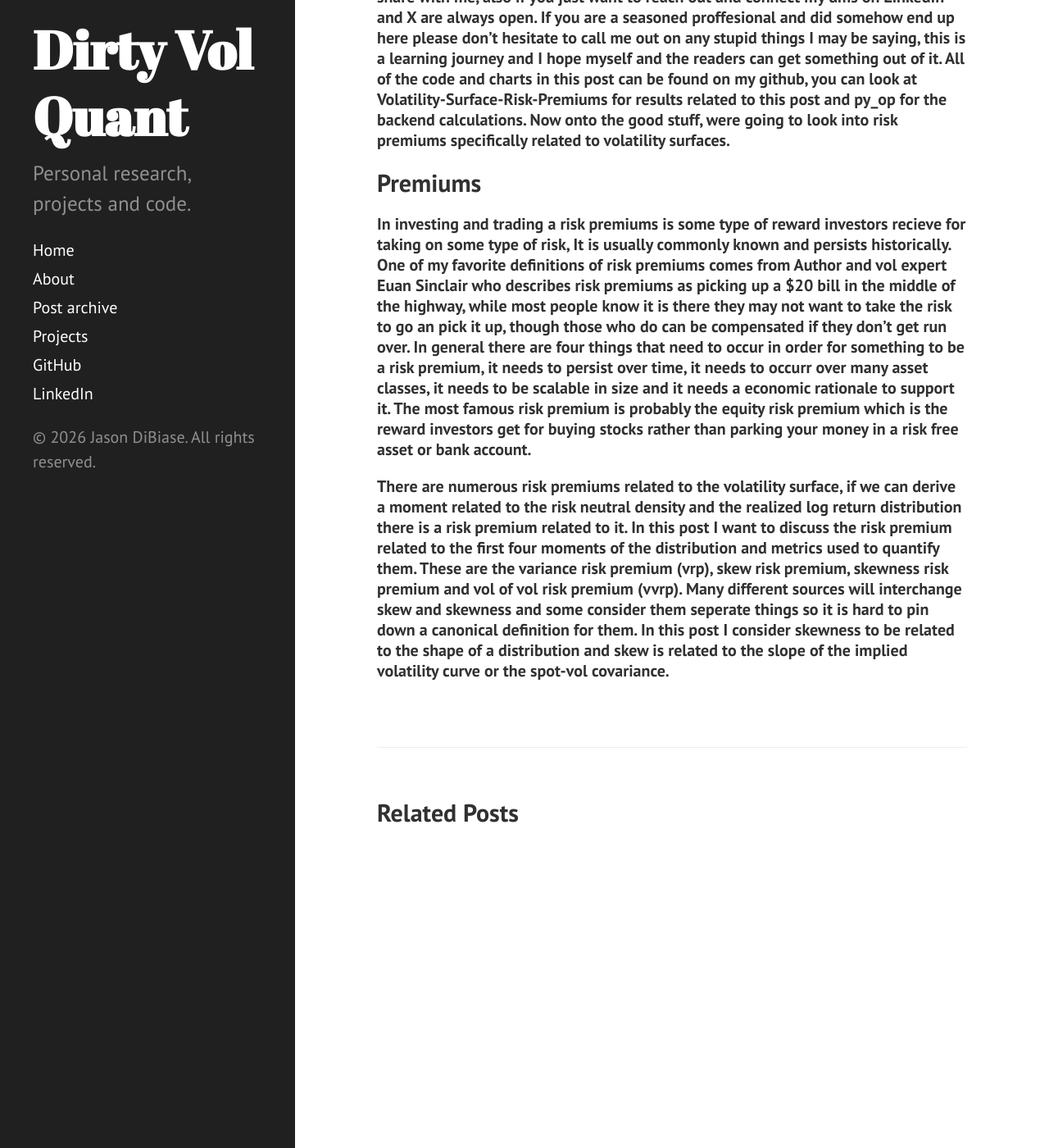
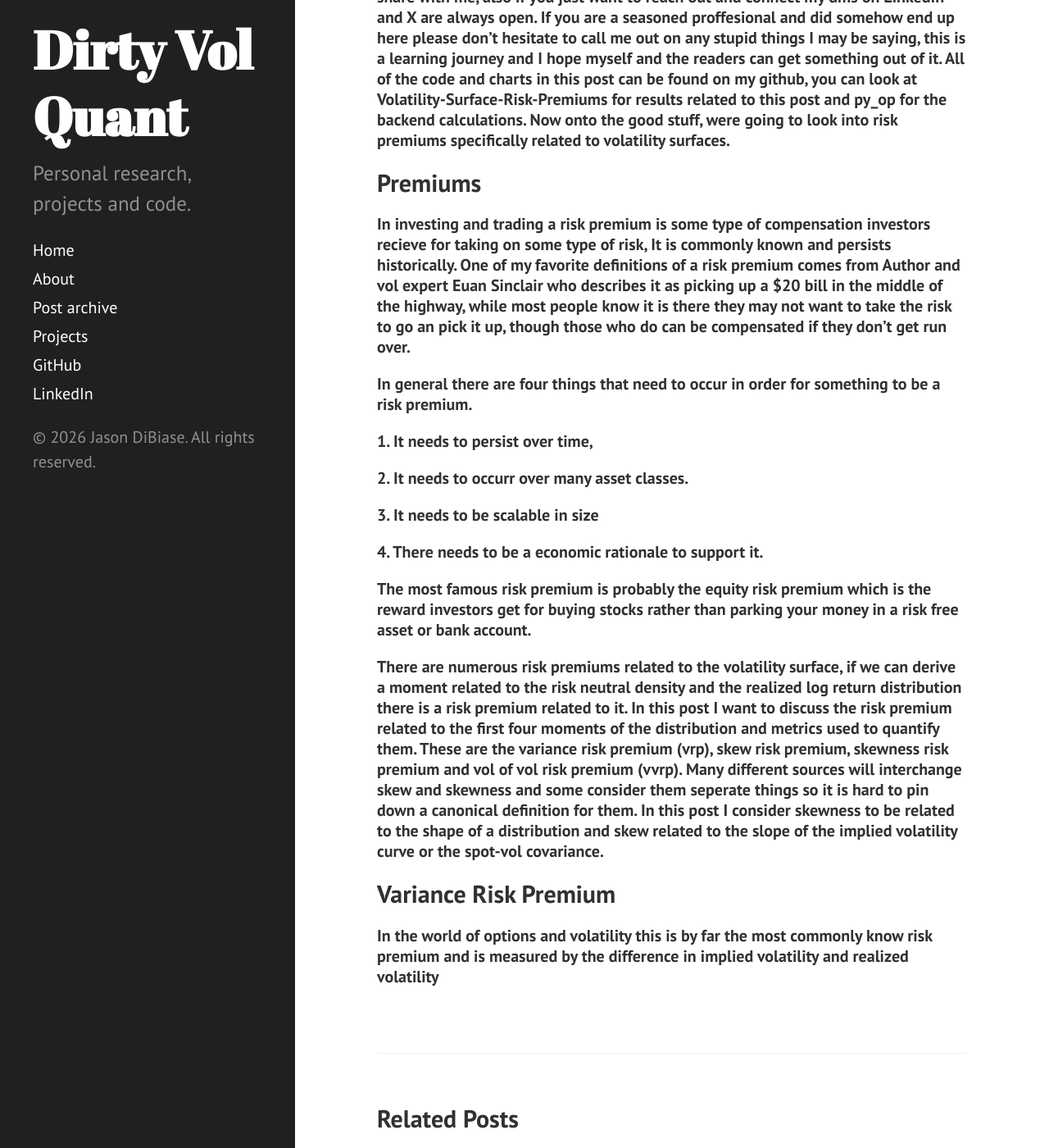
Before and after one commit to dibiasej/dibiasej.github.io, a Jekyll site: the page built from _posts/2026-05-24-Volatility-Surface-Risk-Premiums.md, in a window 1280 px wide and 1400 px high, scrolled down 339 px. Shown: the whole window at 82% size. Built offline with Jekyll 4.4.1, drawn with Linux system fonts in a browser that asks for light colours; Markdown is read by kramdown in place of the engine named in the settings.

```diff
--- a/_posts/2026-05-24-Volatility-Surface-Risk-Premiums.md
+++ b/_posts/2026-05-24-Volatility-Surface-Risk-Premiums.md
@@ -9,6 +9,19 @@
 ##### Hi all, this is my first shot at writing and hopefully something I will continue to do. I plan on adding many posts about volatility, derivatvies and other quant finance related topics and maybe some cs and math topics as well. I am by no means a seasoned proffesional and currently still in my learning journey so if you see something in any of my posts you disagree with or think is blatantly wrong please share with me, also if you just want to reach out and connect my dms on LinkedIn and X are always open. If you are a seasoned proffesional and did somehow end up here please don't hesitate to call me out on any stupid things I may be saying, this is a learning journey and I hope myself and the readers can get something out of it. All of the code and charts in this post can be found on my github, you can look at Volatility-Surface-Risk-Premiums for results related to this post and py_op for the backend calculations. Now onto the good stuff, were going to look into risk premiums specifically related to volatility surfaces.
 
 ## Premiums
-##### In investing and trading a risk premiums is some type of reward investors recieve for taking on some type of risk, It is usually commonly known and persists historically. One of my favorite definitions of risk premiums comes from Author and vol expert Euan Sinclair who describes risk premiums as picking up a $20 bill in the middle of the highway, while most people know it is there they may not want to take the risk to go an pick it up, though those who do can be compensated if they don't get run over. In general there are four things that need to occur in order for something to be a risk premium, it needs to persist over time, it needs to occurr over many asset classes, it needs to be scalable in size and it needs a economic rationale to support it. The most famous risk premium is probably the equity risk premium which is the reward investors get for buying stocks rather than parking your money in a risk free asset or bank account.
+###### In investing and trading a risk premium is some type of compensation investors recieve for taking on some type of risk, It is commonly known and persists historically. One of my favorite definitions of a risk premium comes from Author and vol expert Euan Sinclair who describes it as picking up a $20 bill in the middle of the highway, while most people know it is there they may not want to take the risk to go an pick it up, though those who do can be compensated if they don't get run over.
 
-##### There are numerous risk premiums related to the volatility surface, if we can derive a moment related to the risk neutral density and the realized log return distribution there is a risk premium related to it. In this post I want to discuss the risk premium related to the first four moments of the distribution and metrics used to quantify them. These are the variance risk premium (vrp), skew risk premium, skewness risk premium and vol of vol risk premium (vvrp). Many different sources will interchange skew and skewness and some consider them seperate things so it is hard to pin down a canonical definition for them. In this post I consider skewness to be related to the shape of a distribution and skew is related to the slope of the implied volatility curve or the spot-vol covariance.
+###### In general there are four things that need to occur in order for something to be a risk premium.
+
+##### 1. It needs to persist over time,
+##### 2. It needs to occurr over many asset classes.
+##### 3. It needs to be scalable in size
+##### 4. There needs to be a economic rationale to support it.
+
+###### The most famous risk premium is probably the equity risk premium which is the reward investors get for buying stocks rather than parking your money in a risk free asset or bank account.
+
+###### There are numerous risk premiums related to the volatility surface, if we can derive a moment related to the risk neutral density and the realized log return distribution there is a risk premium related to it. In this post I want to discuss the risk premium related to the first four moments of the distribution and metrics used to quantify them. These are the variance risk premium (vrp), skew risk premium, skewness risk premium and vol of vol risk premium (vvrp). Many different sources will interchange skew and skewness and some consider them seperate things so it is hard to pin down a canonical definition for them. In this post I consider skewness to be related to the shape of a distribution and skew related to the slope of the implied volatility curve or the spot-vol covariance.
+
+## Variance Risk Premium
+
+###### In the world of options and volatility this is by far the most commonly know risk premium and is measured by the difference in implied volatility and realized volatility
```
